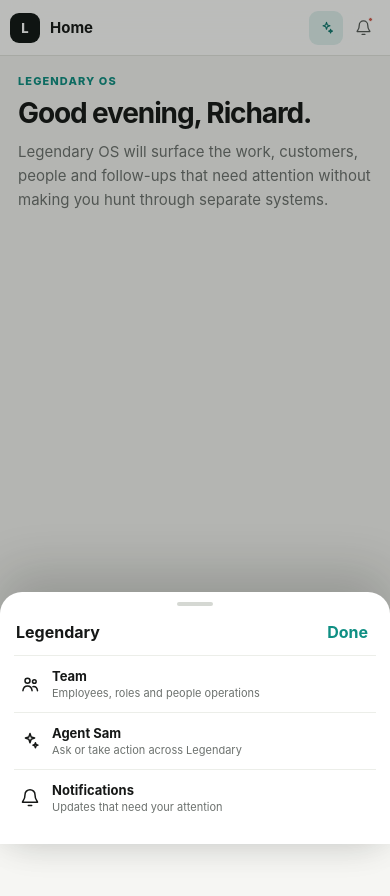
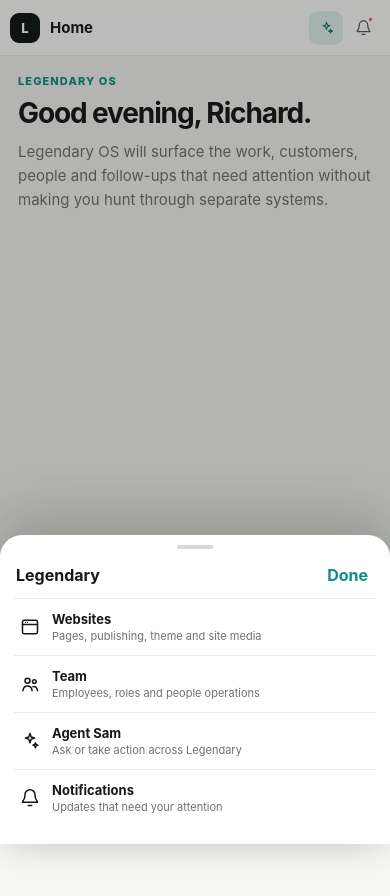
Before and after one commit to SamPrimeaux/Legendary-OS, a React (Vite) app in the folder frontend/: page / in a window 390 px wide. Both pictures are taken after a click on the button "More". Shown: the top 896 px of the page. Built offline with nearby package versions, Linux system fonts and the light colour scheme.

Commit message:
feat(media): keep websites reachable in mobile more

```diff
--- a/frontend/src/shell/AppShell.tsx
+++ b/frontend/src/shell/AppShell.tsx
@@ -122,6 +122,7 @@
           <section className="los-mobile-sheet" onClick={(event) => event.stopPropagation()}>
             <div className="los-sheet-handle" />
             <div className="los-sheet-head"><strong>Legendary</strong><button onClick={() => setMobileMoreOpen(false)}>Done</button></div>
+            <button className="los-sheet-action" onClick={() => navigate('/cms')}><Icon name="sites" /><span><strong>Websites</strong><small>Pages, publishing, theme and site media</small></span></button>
             <button className="los-sheet-action" onClick={() => navigate('/team')}><Icon name="team" /><span><strong>Team</strong><small>Employees, roles and people operations</small></span></button>
             <button className="los-sheet-action"><Icon name="sparkles" /><span><strong>Agent Sam</strong><small>Ask or take action across Legendary</small></span></button>
             <button className="los-sheet-action"><Icon name="bell" /><span><strong>Notifications</strong><small>Updates that need your attention</small></span></button>
```
